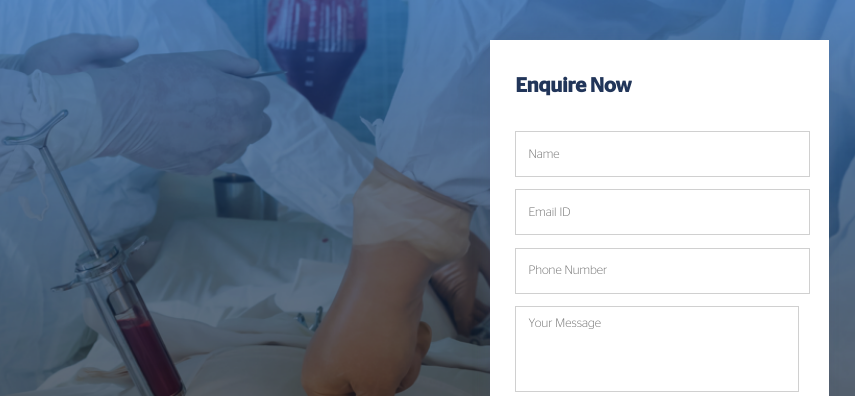
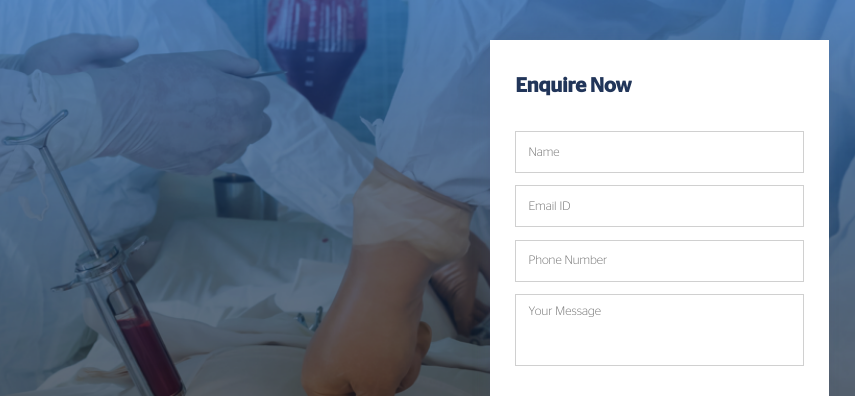
Before and after one commit to karthicksubash24/Bone-Marrow-transplant1, a plain HTML site: page index.html in a window 1280 px wide. Shown: the top 396 px of the page, 425-1280 px from the left. Drawn offline with nearby package versions, Linux system fonts and the light colour scheme.

Commit message:
Update style.css

```diff
--- a/css/style.css
+++ b/css/style.css
@@ -89,6 +89,7 @@ form input {
 	width: 100%;
 	text-align: left;
 	text-indent: 10px;
+	box-sizing: border-box;
 }
 .aster_form h5 {
 	font-family: StagSans-Medium;
@@ -100,7 +101,7 @@ form input {
 }
 form textarea {
 	border: 0.87px solid #D0D0D0;
-	width: 278px;
+	width: 100%;
 	height: 72px;
 	resize: unset;
 	overflow-y: auto;
@@ -108,6 +109,7 @@ form textarea {
 	font-size: 12.22px;
 	text-indent: 10px;
 	padding-top: 10px;
+	box-sizing: border-box;
 }
 .submit {
 	color: #FFFFFF;
```
